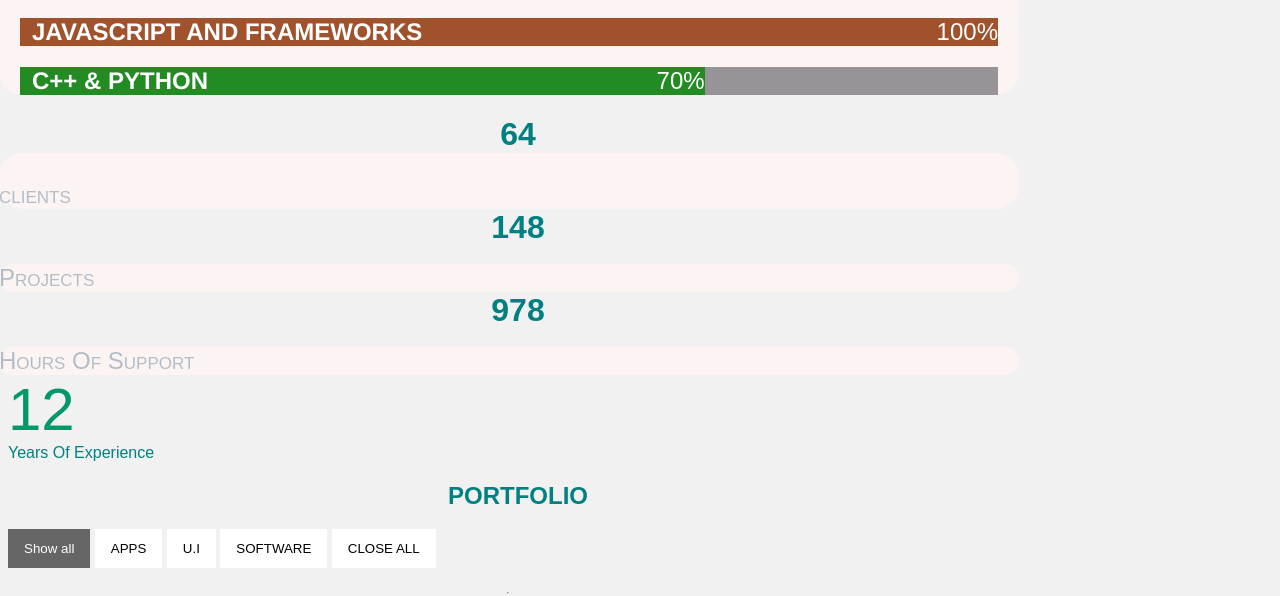
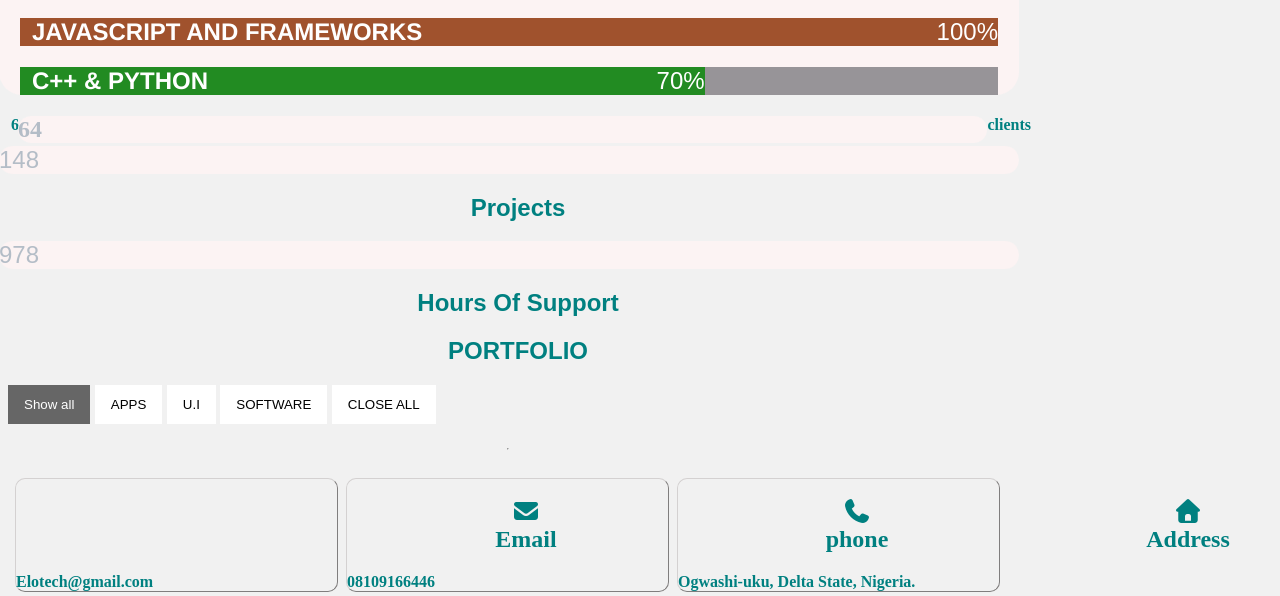
Before and after one commit to piuxpeez/pisoft.github.io, a plain HTML site: page index.html in a window 1280 px wide. Shown: the part 1169-1765 px from the top of the page. Drawn offline with Linux system fonts and the light colour scheme; files whose address does not match are found by name.

Commit message:
Update index.html

```diff
--- a/index.html
+++ b/index.html
@@ -189,14 +189,12 @@ different devices and screen type and size is our forte.
 
 
 
+<div class="topic">64
 
 
+			<div class="tcontent">64</div>
 
-			<div class="top">64</h></div>
-
-<div class="tcontent">
-<br>
-	<c>clients</c>
+<h2">clients</h2>
 
 
 			</div>
@@ -206,24 +204,20 @@ different devices and screen type and size is our forte.
 
 
 
-				<div class="top">148</div><br>
+				<div class="tcontent">148</div>
 
-				<div class="tcontent">Projects</div>
-			</div>
+				<h2>Projects</h2>
 
 
 
 
-						   <div class="top">978</div><br>
-						   <div class="tcontent">Hours Of Support</div>
-					</div>
+
+						   <div class="tcontent">978</div>
+									<h2>Hours Of Support</h2>
 
 
 
 
-						   <h>12</h><br>
-						   <c>Years Of Experience</c>
-					</div>
 
 
 	</div>
```
